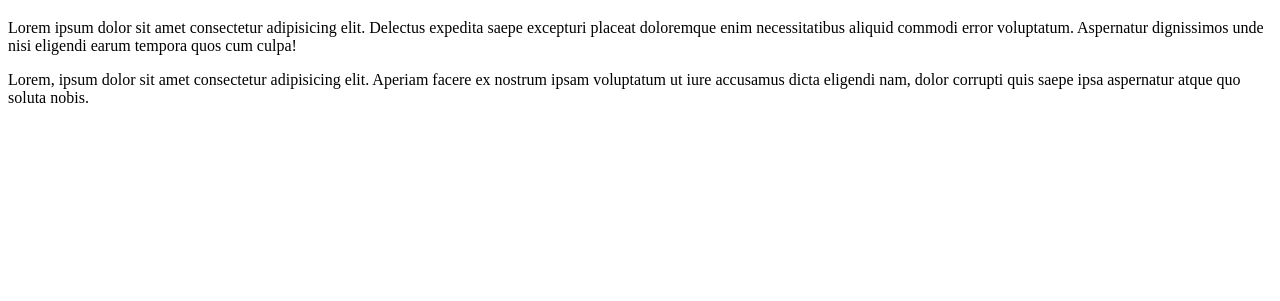
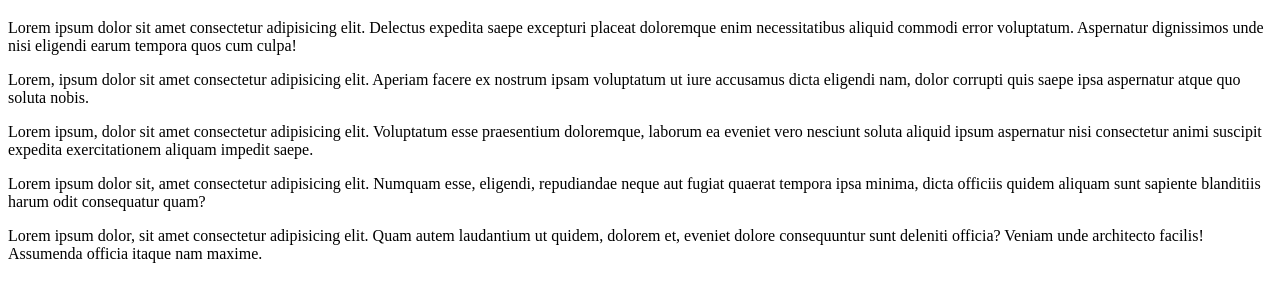
Before and after one commit to hamrinoh/gitest, a plain HTML site: page index.html in a window 1280 px wide. Shown: the part 61-362 px from the top of the page. Drawn offline with Linux system fonts and the light colour scheme.

Commit message:
add new function

```diff
--- a/index.html
+++ b/index.html
@@ -14,5 +14,10 @@
     <p>Lorem, ipsum dolor sit amet consectetur adipisicing elit. Aperiam facere ex nostrum ipsam voluptatum ut iure accusamus dicta eligendi nam, dolor corrupti quis saepe
          ipsa aspernatur atque quo soluta nobis.</p>
 
+    <p>Lorem ipsum, dolor sit amet consectetur adipisicing elit. Voluptatum esse praesentium doloremque, laborum ea eveniet vero nesciunt soluta aliquid ipsum aspernatur nisi consectetur animi suscipit expedita exercitationem aliquam impedit saepe.</p>
+
+    <p>Lorem ipsum dolor sit, amet consectetur adipisicing elit. Numquam esse, eligendi, repudiandae neque aut fugiat quaerat tempora ipsa minima, dicta officiis quidem aliquam sunt sapiente blanditiis harum odit consequatur quam?</p>
+
+    <p>Lorem ipsum dolor, sit amet consectetur adipisicing elit. Quam autem laudantium ut quidem, dolorem et, eveniet dolore consequuntur sunt deleniti officia? Veniam unde architecto facilis! Assumenda officia itaque nam maxime.</p>
 </body>
 </html>
```
Also changed, not shown: hello.html (+2 -0 lines).
